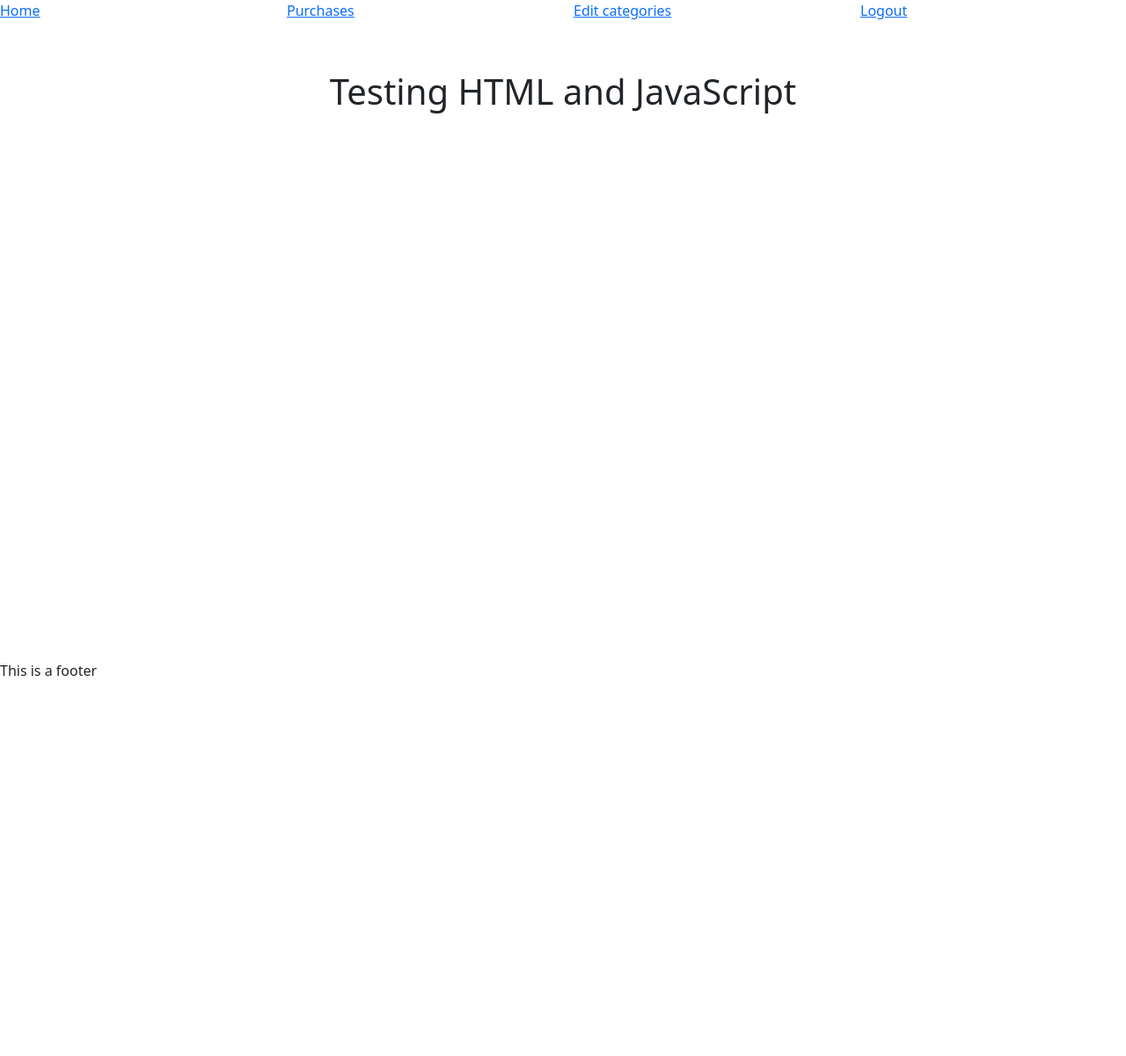
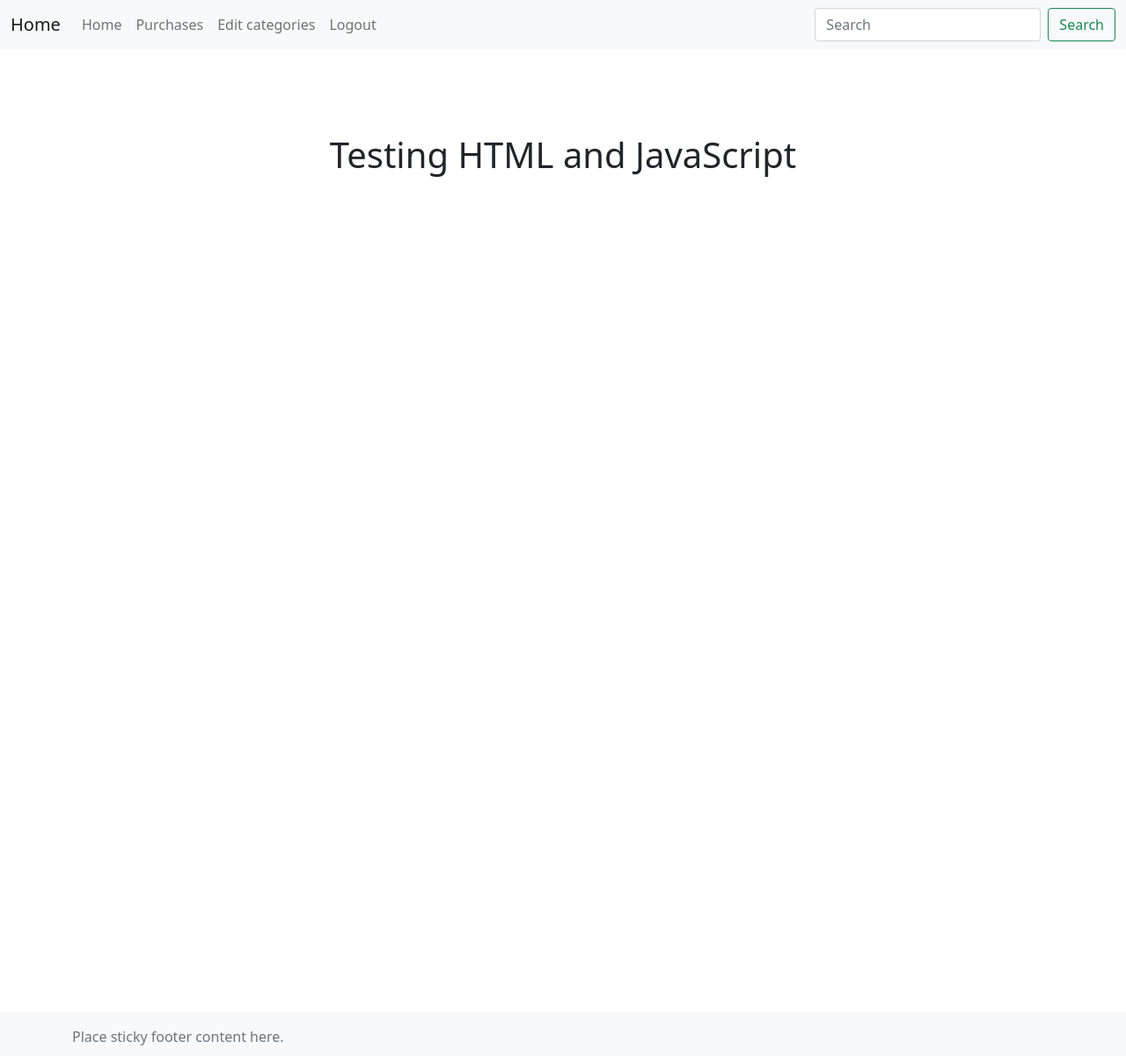
Before and after one commit to evinlort/bank_balance_control, a Flask app: a page that uses src/webapp/templates/base.html in a window 1280 px wide. Shown: the whole page at 88% size. Before the commit the page ends 768 px from the top, so only its background shows below. Run offline with Flask 2, Linux system fonts and the light colour scheme; parts of the project's set-up code (start-up, migrations or seed data) failed here and were passed over; some libraries are stand-ins or nearby versions.

Commit message:
Bootstrap nav menu added

```diff
--- a/src/webapp/static/css/site.css
+++ b/src/webapp/static/css/site.css
@@ -2,6 +2,12 @@ html, body {
   height: 100%;
   margin: 0;
 }
+
+body {
+  min-height: 75rem;
+  padding-top: 4.5rem;
+}
+
 .content {
   min-height: 100%;
 
--- a/src/webapp/templates/base.html
+++ b/src/webapp/templates/base.html
@@ -15,12 +15,12 @@
 
 {% include "menu/page_header_menu.html" %}
 
-<div class="content">
+<main class="content">
     <div class="page_body">
         {% block page_body %}{% endblock %}
     </div>
     <div class="push_footer_down"></div>
-</div>
+</main>
 
 {% include "footer/page_footer.html" %}
 {% include "footer/toast.html" %}
@@ -33,6 +33,7 @@
         crossorigin="anonymous"></script>
 <script src="https://code.jquery.com/ui/1.13.2/jquery-ui.js"></script>
 <script language="javascript" src="{{ url_for('static', filename='js/common_function.js') }}"></script>
+<script language="javascript" src="{{ url_for('static', filename='js/nav_menu.js') }}"></script>
 <script>
     jQuery(document).ready(function () {
         {% block javascript %}{% endblock %}
--- a/src/webapp/templates/footer/page_footer.html
+++ b/src/webapp/templates/footer/page_footer.html
@@ -1 +1,10 @@
-<footer class="footer">This is a footer</footer>
+
+
+<footer class="footer mt-auto py-3 bg-light">
+  <div class="container">
+    <span class="text-muted">Place sticky footer content here.</span>
+  </div>
+</footer>
+
+<!--
+<footer class="footer">This is a footer</footer>-->
--- a/src/webapp/templates/menu/page_header_menu.html
+++ b/src/webapp/templates/menu/page_header_menu.html
@@ -1,10 +1,44 @@
-<header class="fixed-top">
-    <nav>
-        <div class="row">
-            <div class="col"><a href="{{ url_for('main.home_page') }}">Home</a></div>
-            <div class="col"><a href="{{ url_for('main.show_purchases') }}">Purchases</a></div>
-            <div class="col"><a href="{{ url_for('main.edit_categories') }}">Edit categories</a></div>
-            <div class="col"><a href="{{ url_for('auth.logout') }}">Logout</a></div>
+    <nav class="navbar fixed-top navbar-expand-lg navbar-light bg-light">
+        <div class="container-fluid">
+            <span class="navbar-brand">Home</span>
+            <button class="navbar-toggler" type="button" data-bs-toggle="collapse"
+                    data-bs-target="#navbarSupportedContent" aria-controls="navbarSupportedContent"
+                    aria-expanded="false" aria-label="Toggle navigation">
+                <span class="navbar-toggler-icon"></span>
+            </button>
+            <div class="collapse navbar-collapse" id="navbarSupportedContent">
+                <ul class="navbar-nav me-auto mb-2 mb-lg-0">
+                    <li class="nav-item">
+                        <a class="nav-link" aria-current="page" href="{{ url_for('main.home_page') }}">Home</a>
+                    </li>
+                    <li class="nav-item">
+                        <a class="nav-link" href="{{ url_for('main.show_purchases') }}">Purchases</a>
+                    </li>
+                    <li class="nav-item">
+                        <a class="nav-link" href="{{ url_for('main.edit_categories') }}">Edit categories</a>
+                    </li>
+                   <!-- <li class="nav-item dropdown">
+                        <a class="nav-link dropdown-toggle" href="#" id="navbarDropdown" role="button"
+                           data-bs-toggle="dropdown" aria-expanded="false">
+                            Dropdown
+                        </a>
+                        <ul class="dropdown-menu" aria-labelledby="navbarDropdown">
+                            <li><a class="dropdown-item" href="#">Action</a></li>
+                            <li><a class="dropdown-item" href="#">Another action</a></li>
+                            <li>
+                                <hr class="dropdown-divider">
+                            </li>
+                            <li><a class="dropdown-item" href="#">Something else here</a></li>
+                        </ul>
+                    </li>-->
+                    <li class="nav-item">
+                        <a class="nav-link" href="{{ url_for('auth.logout') }}">Logout</a>
+                    </li>
+                </ul>
+                <form class="d-flex">
+                    <input class="form-control me-2" type="search" placeholder="Search" aria-label="Search">
+                    <button class="btn btn-outline-success" type="submit">Search</button>
+                </form>
+            </div>
         </div>
     </nav>
-</header>
--- a/src/webapp/templates/purchases/purchases.js
+++ b/src/webapp/templates/purchases/purchases.js
@@ -1 +1 @@
-log("Test")
+log("Test purchases")
```
Also changed, not shown: src/webapp/static/js/nav_menu.js (added).
